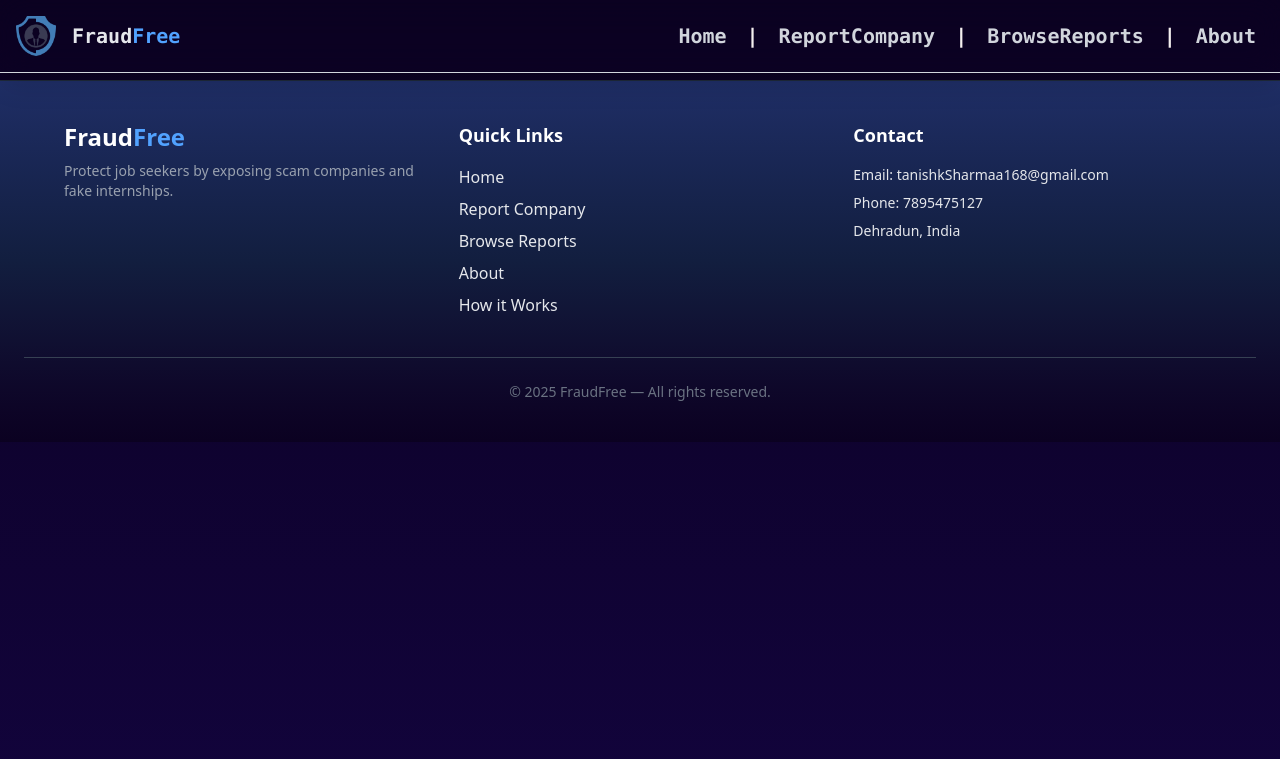
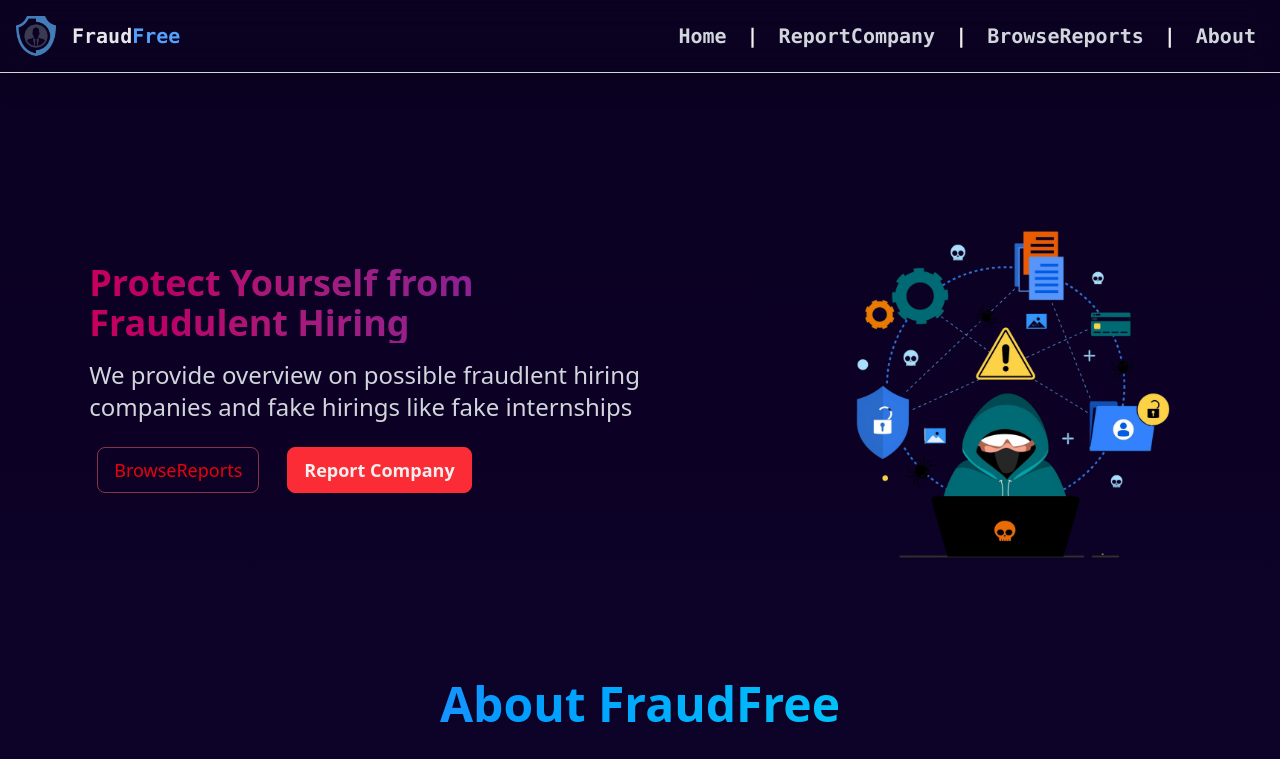
Before and after one commit to Tanishk168/FraudFree-Frontend, a React (Vite) app: page / in a window 1280 px wide. Shown: the top 759 px of the page. Built offline with nearby package versions, Linux system fonts and the light colour scheme.

Commit message:
Updated project for HashRouter and routing fix

```diff
--- a/src/App.jsx
+++ b/src/App.jsx
@@ -29,7 +29,7 @@
       {/* main wrapper for whole page */}
       <main className="scroll-smooth min-h-screen pt-[10vh] top-0 w-full bg-gradient-to-t from-[#12043C] to-[#0B0121]  backdrop-blur-xl ">
         <Routes>
-        <Route path="/FraudFree/" element={<Home />} />
+        <Route path="/" element={<Home />} />
         <Route path="/report" element={<Report />} />
         <Route path="/browseReports" element={<BrowseReports />} />
         <Route path="/adminPanel" element={<AdminPanel />} />
--- a/src/components/NavBar.jsx
+++ b/src/components/NavBar.jsx
@@ -51,7 +51,7 @@
   }`}
       >
         <Link
-          to="/FraudFree/"
+          to="/"
           className="text-gray-300 hover:text-white transition-all duration-300 hover:bg-purple-900 focus:outline-2 focus:outline-offset-2 focus:outline-violet-500 px-3 rounded-md"
           onClick={() => setMenuOpen(false)}
         >
@@ -91,7 +91,7 @@
       {/* menu div initially hidden but flex for md or higher */}
       <div className="hidden md:flex justify-center items-center gap-1.5 md:gap-3 font-bold text-xl md:text-xl font-mono">
         <NavLink
-          to="/FraudFree/"
+          to="/"
           href="#Home"
           className="text-gray-300 hover:text-white transition-all  hover:-translate-y-1 hover:bg-purple-900 focus:outline-2 focus:outline-offset-2 focus:outline-violet-500 px-2 rounded-md duration-300"
         >
```
Also changed, not shown: src/main.jsx (+4 -3 lines).
